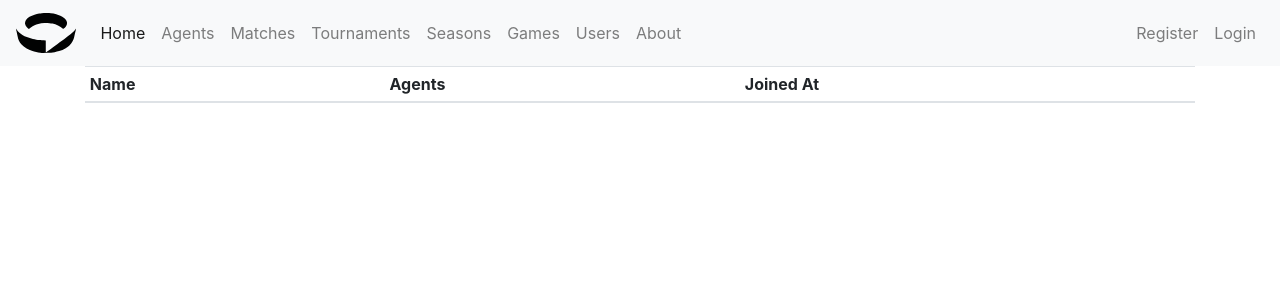
After one commit to h3nnn4n/colosseum_website, a Django app: template app/templates/users/index.html in a window 1280 px wide. The commit adds this page. Shown: the top 300 px of the page. Run offline with Django 3.2, Linux system fonts and the light colour scheme; the template is opened without the code that fills it, so the values that code supplies are empty; some libraries are stand-ins or nearby versions.

Commit message:
Add user views

```diff
--- a/app/models.py
+++ b/app/models.py
@@ -44,7 +44,7 @@ class AgentQuerySet(QuerySet):
 
 class Agent(BaseModel):
     name = models.CharField(max_length=64, unique=True)
-    owner = models.ForeignKey(User, on_delete=models.CASCADE)
+    owner = models.ForeignKey(User, on_delete=models.CASCADE, related_name="agents")
     file = models.FileField(null=True, upload_to=utils.agent_filepath)
     file_hash = models.CharField(max_length=128, null=True)
     active = models.BooleanField(default=True)
--- a/app/templates/base.html
+++ b/app/templates/base.html
@@ -48,6 +48,9 @@
             <a class="nav-link" href="{% url 'games' %}">Games</a>
           </li>
           <li class="nav-item">
+            <a class="nav-link" href="{% url 'users' %}">Users</a>
+          </li>
+          <li class="nav-item">
             <a class="nav-link" href="{% url 'about' %}">About</a>
           </li>
         </ul>
--- /dev/null
+++ b/app/templates/users/index.html
@@ -0,0 +1,39 @@
+{% extends 'base.html' %}
+
+{% load humanize %}
+
+{% block title %} Users {% endblock %}
+
+{% block content %}
+
+<div class="container">
+  <div class="row">
+    <div class="col">
+      <table class="table table-hover table-striped table-sm">
+        <thead>
+          <th scope="col"> Name </th>
+          <th scope="col"> Agents </th>
+          <th scope="col"> Joined At </th>
+        </thead>
+        <tbody>
+          {% for user in users %}
+          <tr>
+            <td>
+              <a href={% url 'user_detail' user.id %}>
+                {{ user.username }}
+              </a>
+            </td>
+            <td>{{ user.agents.count }}</td>
+            <td>
+              {{ user.date_joined }}
+              ( {{ user.date_joined | naturaltime }} )
+            </td>
+          </tr>
+          {% endfor %}
+        </tbody>
+      </table>
+    </div>
+  </div>
+</div>
+
+{% endblock %}
--- a/app/urls.py
+++ b/app/urls.py
@@ -39,6 +39,9 @@ urlpatterns = [
         views.TournamentDetailView.as_view(),
         name="tournament_detail",
     ),
+    # Users pages
+    path("users/", views.UserListView.as_view(), name="users"),
+    path("users/<str:pk>/", views.UserDetailView.as_view(), name="user_detail"),
     # About page
     path("about/", views.AboutView.as_view(), name="about"),
     # Home
```
Also changed, not shown: app/templates/agents/detail.html (+18 -9 lines), app/templates/agents/index.html (+6 -1 lines), app/templates/users/detail.html (added, +45 -0 lines), app/views.py (+13 -0 lines), app/migrations/0080_alter_agent_owner.py (added).
